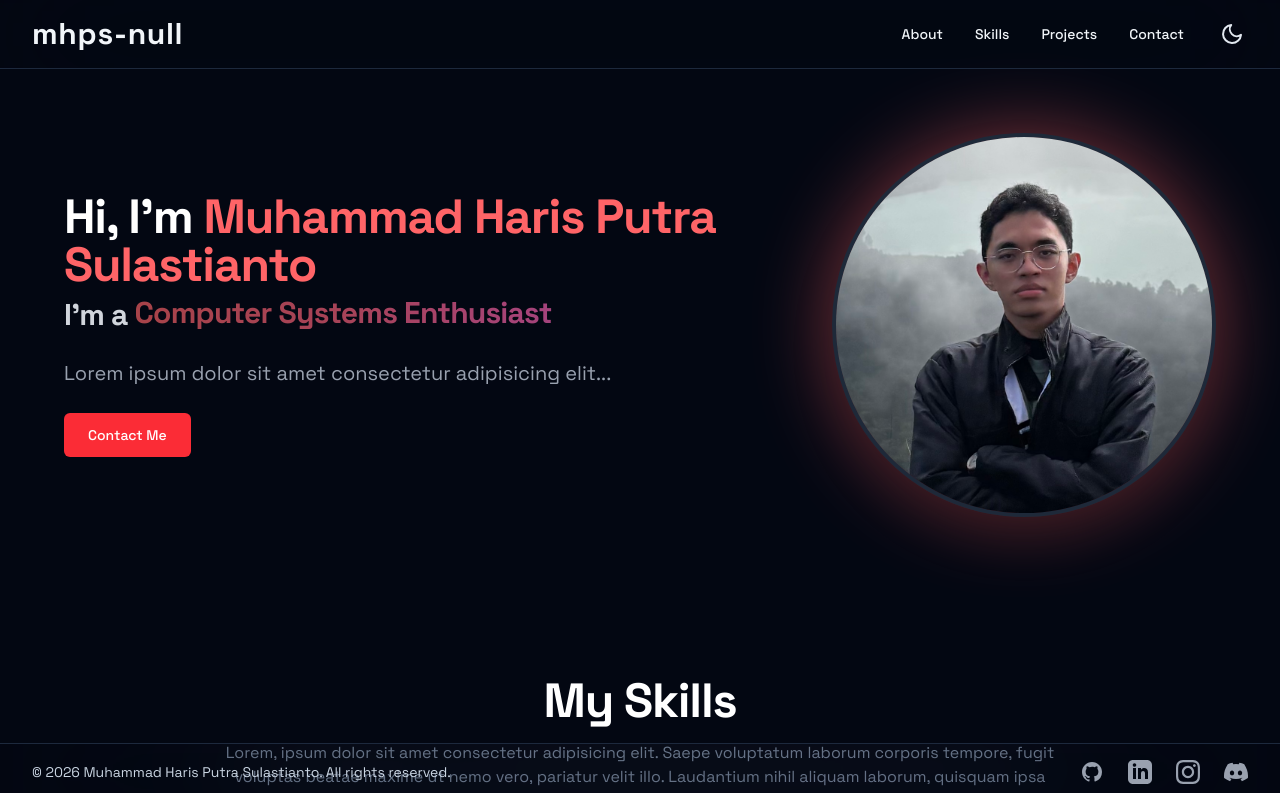
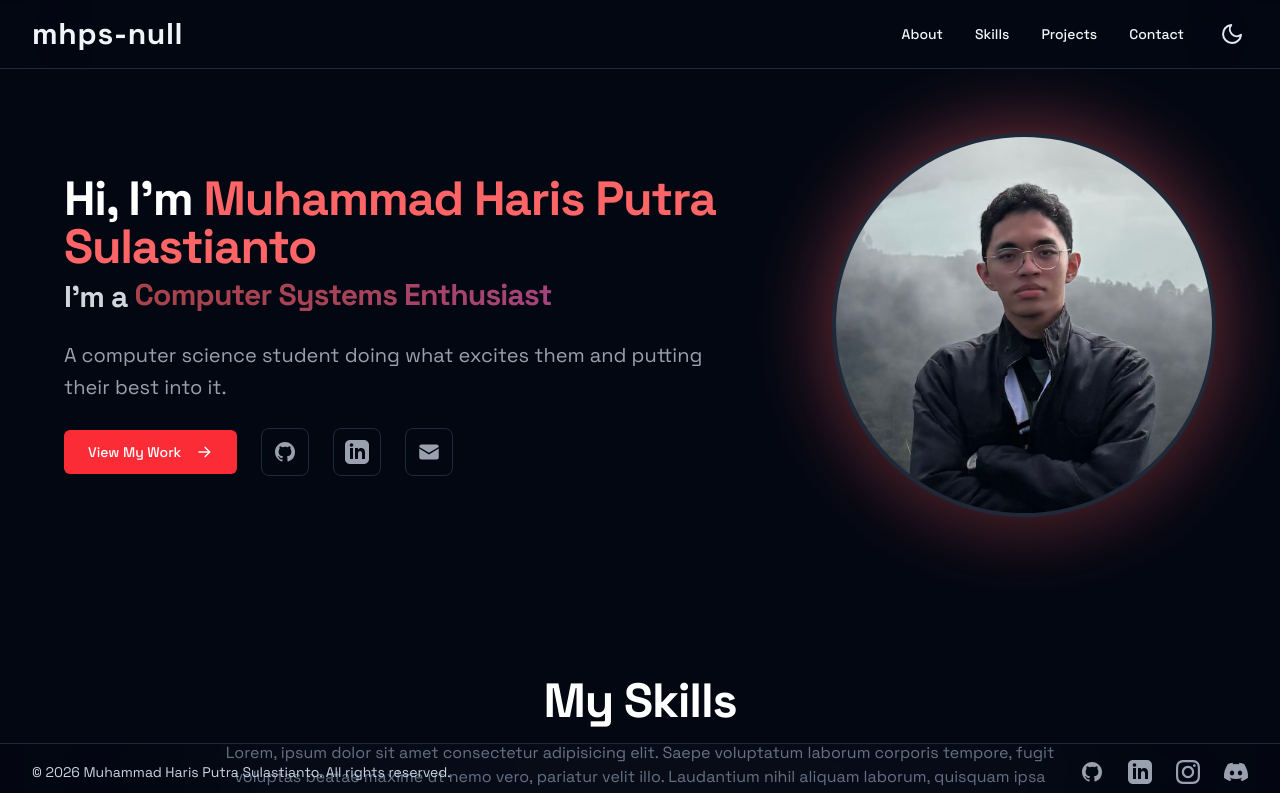
Before and after one commit to mhps-null/personal-website, a React (Vite) app: page / in a window 1280 px wide. Shown: the top 793 px of the page. Built offline with nearby package versions, Linux system fonts and the light colour scheme.

Commit message:
feat: add button at hero section and fix mail

```diff
--- a/src/layouts/Footer.jsx
+++ b/src/layouts/Footer.jsx
@@ -63,7 +63,7 @@ const SOCIALS = [
 
 const Footer = () => {
 
-    return (<footer className="fixed bottom-0 left-0 w-full border-t border-slate-200 dark:border-slate-800 text-slate-600 dark:text-slate-300  backdrop-blur-3xl">
+    return (<footer className="fixed bottom-0 left-0 w-full border-t border-slate-200 dark:border-slate-800 text-slate-600 dark:text-slate-300 transition-colors duration-300 backdrop-blur-3xl">
         <div className="mx-auto flex max-w-7xl items-center justify-between px-4 py-4 sm:px-6 lg:px-8 max-md:flex-col gap-4">
             <div className="text-sm text-center">&copy; {new Date().getFullYear()} Muhammad Haris Putra Sulastianto. All rights reserved.</div>
             <div className="flex space-x-6">
@@ -73,7 +73,7 @@ const Footer = () => {
                         href={social.href}
                         target="_blank"
                         rel="noopener noreferrer"
-                        className="text-gray-600 dark:text-gray-400 hover:text-black dark:hover:text-white transition-colors"
+                        className="text-gray-600 dark:text-gray-400 hover:text-black dark:hover:text-white transition-colors duration-300"
                         aria-label={social.name}
                     >
                         {social.icon}
--- a/src/pages/ContactSection.jsx
+++ b/src/pages/ContactSection.jsx
@@ -104,7 +104,9 @@ const ContactSection = () => {
                         <p className="text-center text-sm text-slate-600 dark:text-slate-400">
                             Or email me directly at{" "}
                             <a
-                                href="mailto:mharisputras.work@gmail.com"
+                                target="_blank"
+                                rel="noopener noreferrer"
+                                href="https://mail.google.com/mail/?view=cm&to=mharisputras.work@gmail.com"
                                 className="
                                           font-medium
                                           text-indigo-600 dark:text-red-400
--- a/src/pages/HeroSection.jsx
+++ b/src/pages/HeroSection.jsx
@@ -11,8 +11,58 @@ const HERO_DATA = {
         "Gamer",
     ],
     description:
-        "Lorem ipsum dolor sit amet consectetur adipisicing elit...",
-};
+        "A computer science student doing what excites them and putting their best into it.",
+}
+
+const SOCIALS = [
+    {
+        name: 'GitHub',
+        href: 'https://github.com/mhps-null',
+        icon: (
+            <svg
+                xmlns="http://www.w3.org/2000/svg"
+                className="h-6 w-6"
+                fill="currentColor"
+                viewBox="0 0 24 24"
+            >
+                <path
+                    fillRule="evenodd"
+                    d="M12 2C6.477 2 2 6.484 2 12.017c0 4.425 2.865 8.18 6.839 9.504.5.092.682-.217.682-.483 0-.237-.008-.868-.013-1.703-2.782.605-3.369-1.343-3.369-1.343-.454-1.158-1.11-1.466-1.11-1.466-.908-.62.069-.608.069-.608 1.003.07 1.531 1.032 1.531 1.032.892 1.53 2.341 1.088 2.91.832.092-.647.35-1.088.636-1.338-2.22-.253-4.555-1.113-4.555-4.951 0-1.093.39-1.988 1.029-2.688-.103-.253-.446-1.272.098-2.65 0 0 .84-.27 2.75 1.026A9.564 9.564 0 0112 6.844c.85.004 1.705.115 2.504.337 1.909-1.296 2.747-1.027 2.747-1.027.546 1.379.202 2.398.1 2.651.64.7 1.028 1.595 1.028 2.688 0 3.848-2.339 4.695-4.566 4.943.359.309.678.92.678 1.855 0 1.338-.012 2.419-.012 2.747 0 .268.18.58.688.482A10.019 10.019 0 0022 12.017C22 6.484 17.522 2 12 2z"
+                    clipRule="evenodd"
+                />
+            </svg>
+        ),
+    },
+    {
+        name: 'LinkedIn',
+        href: 'https://linkedin.com/in/mharisputras',
+        icon: (
+            <svg
+                xmlns="http://www.w3.org/2000/svg"
+                className="h-6 w-6"
+                fill="currentColor"
+                viewBox="0 0 24 24"
+            >
+                <path d="M19 0h-14c-2.761 0-5 2.239-5 5v14c0 2.761 2.239 5 5 5h14c2.762 0 5-2.239 5-5v-14c0-2.761-2.238-5-5-5zm-11 19h-3v-11h3v11zm-1.5-12.268c-.966 0-1.75-.79-1.75-1.764s.784-1.764 1.75-1.764 1.75.79 1.75 1.764-.783 1.764-1.75 1.764zm13.5 12.268h-3v-5.604c0-3.368-4-3.113-4 0v5.604h-3v-11h3v1.765c1.396-2.586 7-2.777 7 2.476v6.759z" />
+            </svg>
+        ),
+    },
+    {
+        name: 'Email',
+        href: 'https://mail.google.com/mail/?view=cm&to=mharisputras.work@gmail.com',
+        icon: (
+          <svg
+            xmlns="http://www.w3.org/2000/svg"
+            className="h-6 w-6"
+            fill="currentColor"
+            viewBox="0 0 24 24"
+          >
+            <path d="M2.25 6.75A2.25 2.25 0 0 1 4.5 4.5h15a2.25 2.25 0 0 1 2.25 2.25v.243l-9.75 5.85-9.75-5.85V6.75Z" />
+            <path d="M2.25 8.568v8.682A2.25 2.25 0 0 0 4.5 19.5h15a2.25 2.25 0 0 0 2.25-2.25V8.568l-9.75 5.85-9.75-5.85Z" />
+          </svg>
+        ),
+    },
+]
 
 const HeroSection = () => {
     const [roleIndex, setRoleIndex] = useState(0);
@@ -57,16 +107,52 @@ const HeroSection = () => {
                         {HERO_DATA.description}
                     </p>
 
-                    <div className="pt-0">
-                        <button className="px-6 py-3 rounded-md
-                                      bg-blue-600 dark:bg-red-500
-                                      hover:bg-blue-700 dark:hover:bg-red-600
-                                      text-sm font-medium text-white
-                                      focus:outline-none
-                                      hover:glow-indigo
-                                      dark:hover:glow-red">
-                            Contact Me
-                        </button>
+                    <div className="pt-0 flex space-x-6 items-center max-md:flex-col max-md:space-x-0 max-md:space-y-4 max-md:w-full">
+                      <a
+                        href="#projects"
+                        className="px-6 py-3 rounded-md w-fit shrink-0
+                                   bg-blue-600 dark:bg-red-500
+                                   hover:bg-blue-700 dark:hover:bg-red-600
+                                   text-sm font-medium text-white
+                                   inline-flex items-center gap-2
+                                   focus:outline-none
+                                   hover:glow-indigo
+                                   dark:hover:glow-red"
+                      >
+                        View My Work
+                        <svg
+                          xmlns="http://www.w3.org/2000/svg"
+                          viewBox="0 0 24 24"
+                          fill="none"
+                          stroke="currentColor"
+                          strokeWidth="2"
+                          strokeLinecap="round"
+                          strokeLinejoin="round"
+                          className="w-4 h-4 ml-2"
+                        >
+                          <line x1="3" y1="12" x2="19" y2="12" />
+                          <polyline points="12 5 19 12 12 19" />
+                        </svg>
+                      </a>
+                      <div className="flex space-x-4 lg:space-x-6">
+                {SOCIALS.map((social) => (
+                    <a
+                        key={social.name}
+                        href={social.href}
+                        target="_blank"
+                        rel="noopener noreferrer"
+                        className="w-12 h-12 rounded-lg border border-slate-200 dark:border-slate-800
+                        flex items-center justify-center
+                        hover:glow-indigo dark:hover:glow-red
+                        transition-[border-color] duration-300
+                        text-gray-600 dark:text-gray-400
+                        hover:text-black dark:hover:text-white"
+                        aria-label={social.name}
+                    >
+                        {social.icon}
+                    </a>
+                ))}
+            </div>
                     </div>
                 </div>
 
```
